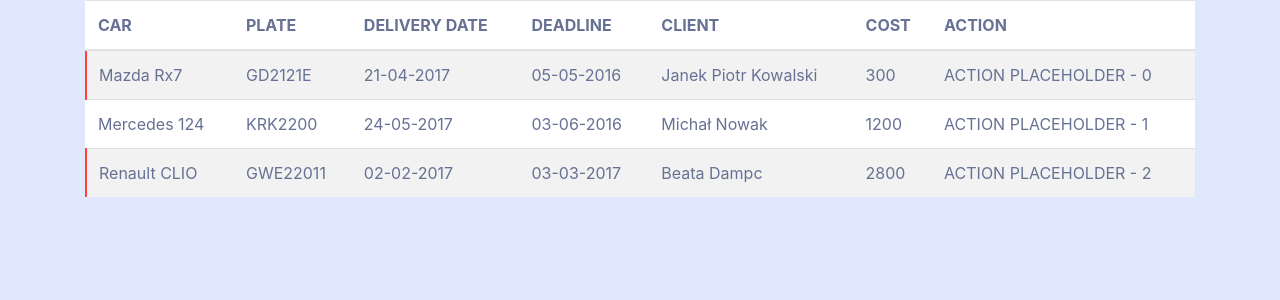
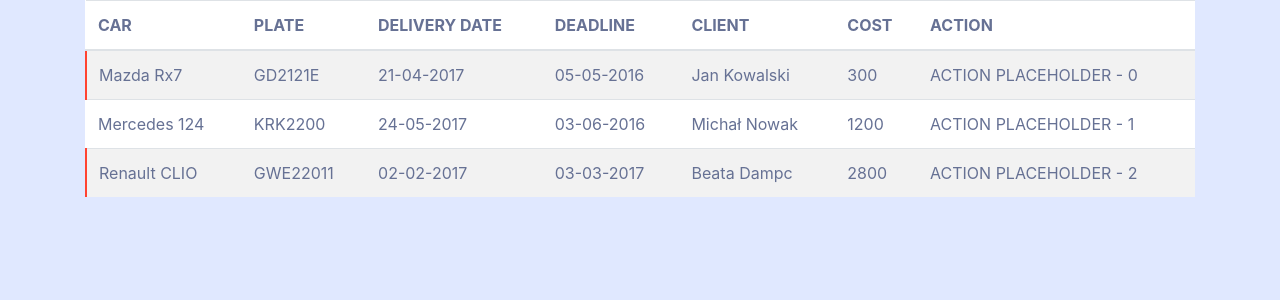
Before and after one commit to dejski/angularSzkolenie, an Angular app: page / in a window 1280 px wide. Shown: the top 300 px of the page. Built offline with nearby package versions, Linux system fonts and the light colour scheme.

Commit message:
zmiana w galezi

```diff
--- a/src/app/cars/cars-list/cars-list.component.ts
+++ b/src/app/cars/cars-list/cars-list.component.ts
@@ -15,7 +15,7 @@ export class CarsListComponent implements OnInit {
       deliveryDate: '21-04-2017',
       deadline: '05-05-2016',
       client: {
-        firstName: 'Janek Piotr',
+        firstName: 'Jan',
         surname: 'Kowalski'
       },
       cost: 300,
```
